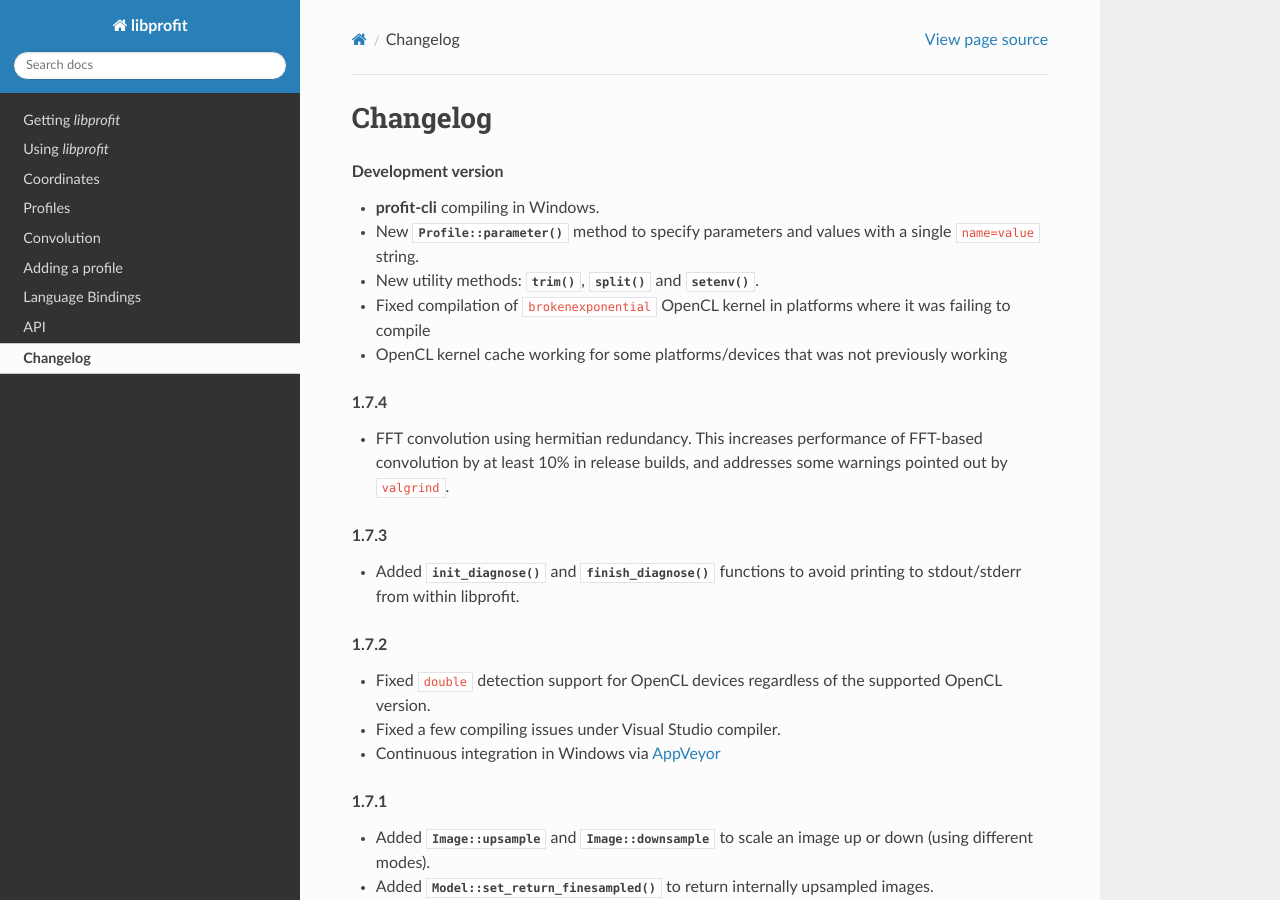
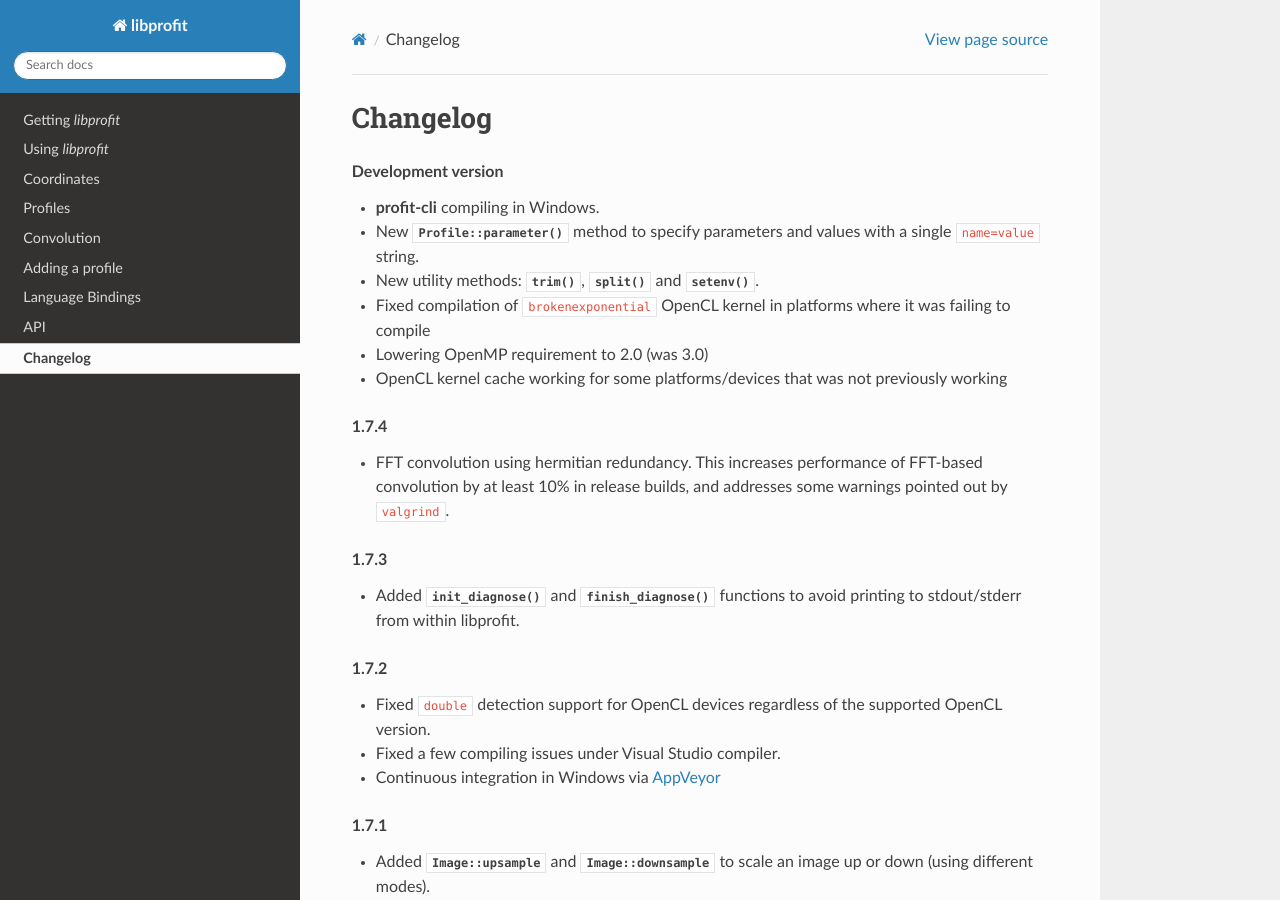
Before and after one commit to ICRAR/libprofit, a Sphinx documentation site: the page built from docs/changelog.rst, in a window 1280 px wide and 900 px high. Built offline with Sphinx 7.4.7 and the Read the Docs theme 2.0.0, drawn with Linux system fonts in a browser that asks for light colours.

Commit message:
Updating changelog with new OpenMP requirement
Signed-off-by: Rodrigo Tobar <rtobar@icrar.org>

```diff
--- a/docs/changelog.rst
+++ b/docs/changelog.rst
@@ -13,6 +13,7 @@ Changelog
 * New utility methods: :func:`trim`, :func:`split` and :func:`setenv`.
 * Fixed compilation of ``brokenexponential`` OpenCL kernel in platforms where it
   was failing to compile
+* Lowering OpenMP requirement to 2.0 (was 3.0)
 * OpenCL kernel cache working for some platforms/devices that was not
   previously working
 
```
